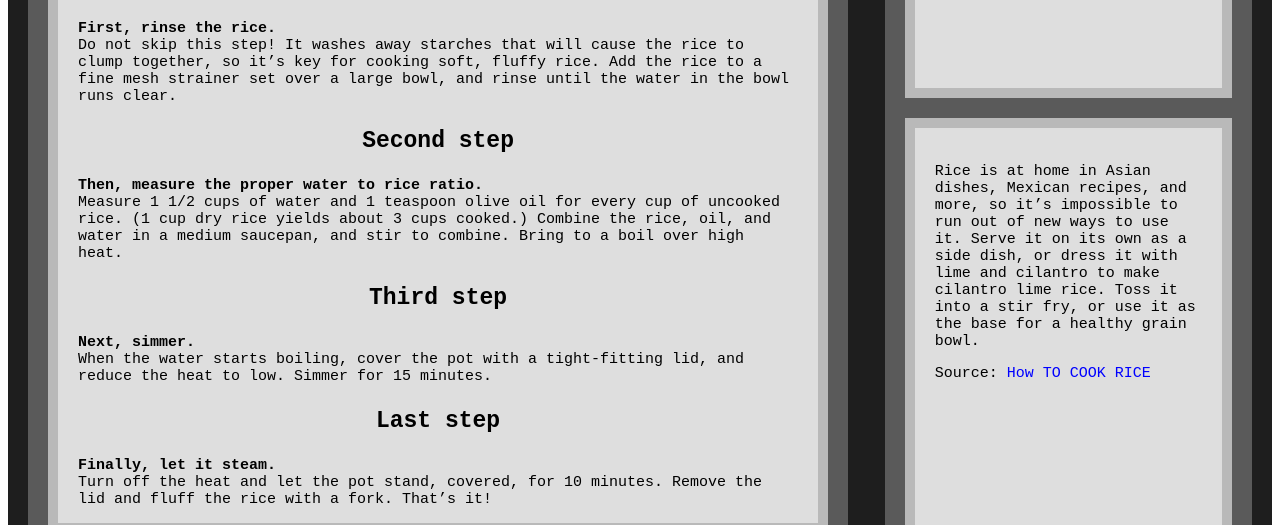
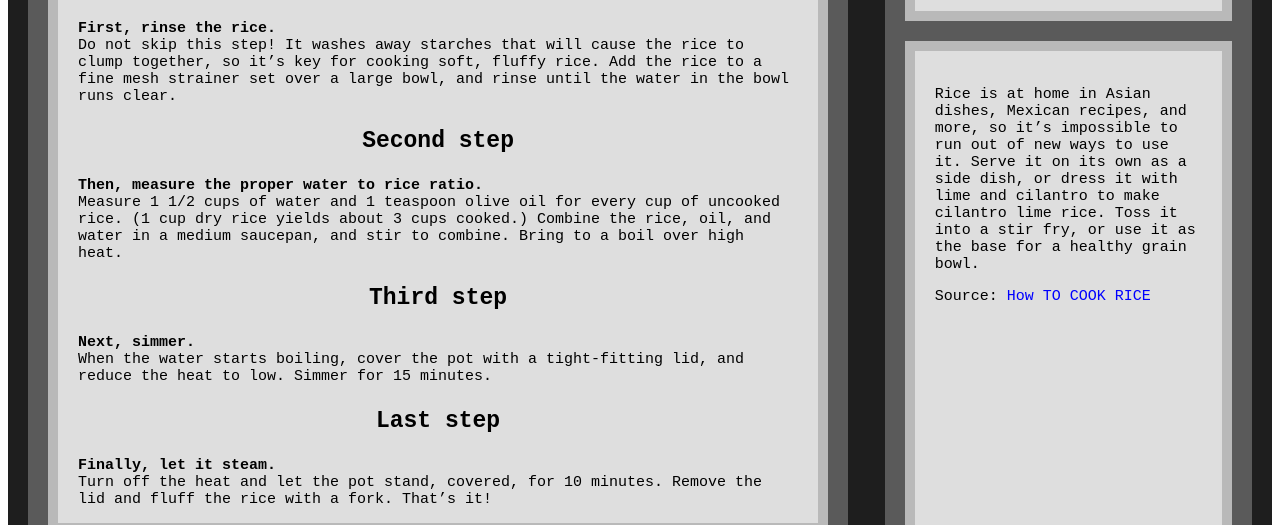
Before and after one commit to juniahn-dev/co-op, a plain HTML site: page index.html in a window 1280 px wide. Shown: the part 275-800 px from the top of the page. Drawn offline with Linux system fonts and the light colour scheme.

Commit message:
[chore] Change something

```diff
--- a/index.css
+++ b/index.css
@@ -108,7 +108,6 @@
     height: 100%;
 
     .header {
-      height: 20%;
       background-color: #dedede;
       border: 10px solid #b9b9b9;
 
@@ -120,7 +119,7 @@
       border: 10px solid #b9b9b9;
       margin-top: 20px;
       padding: 20px;
-      height: calc(80% - 30px);
+      height: calc(100% - 100px);
 
       aside > a {
         text-decoration: none;
```
